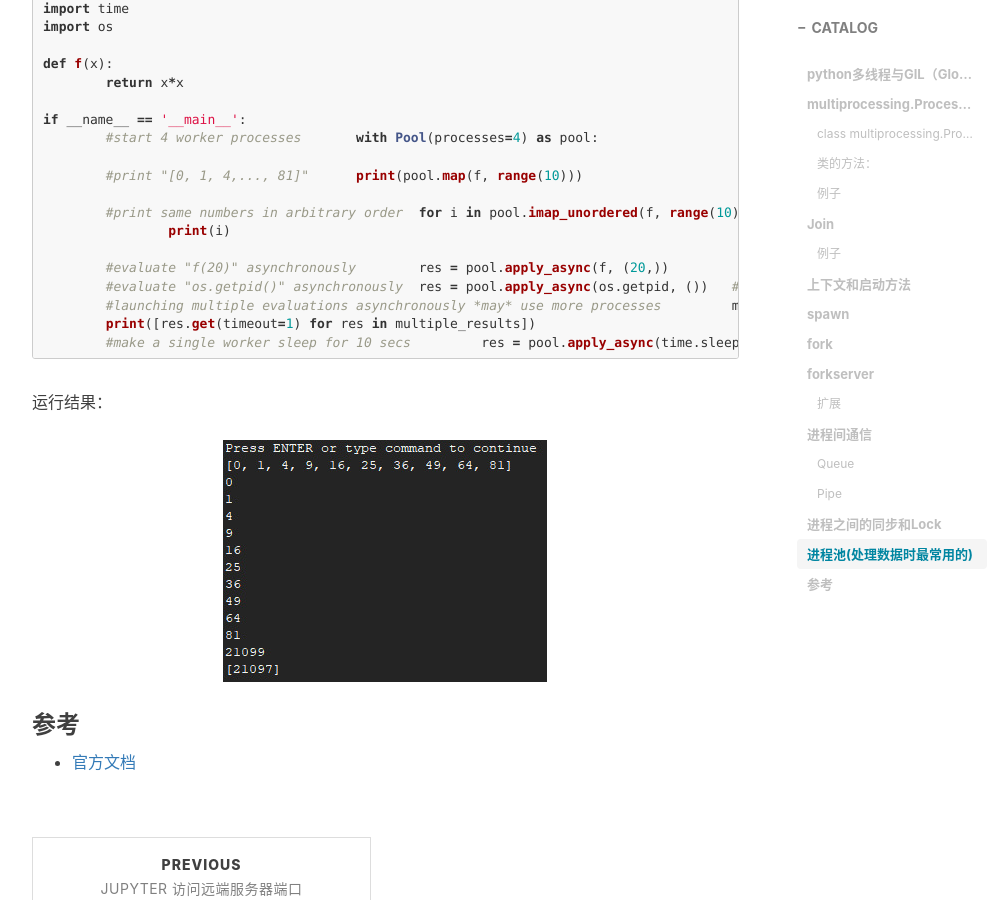
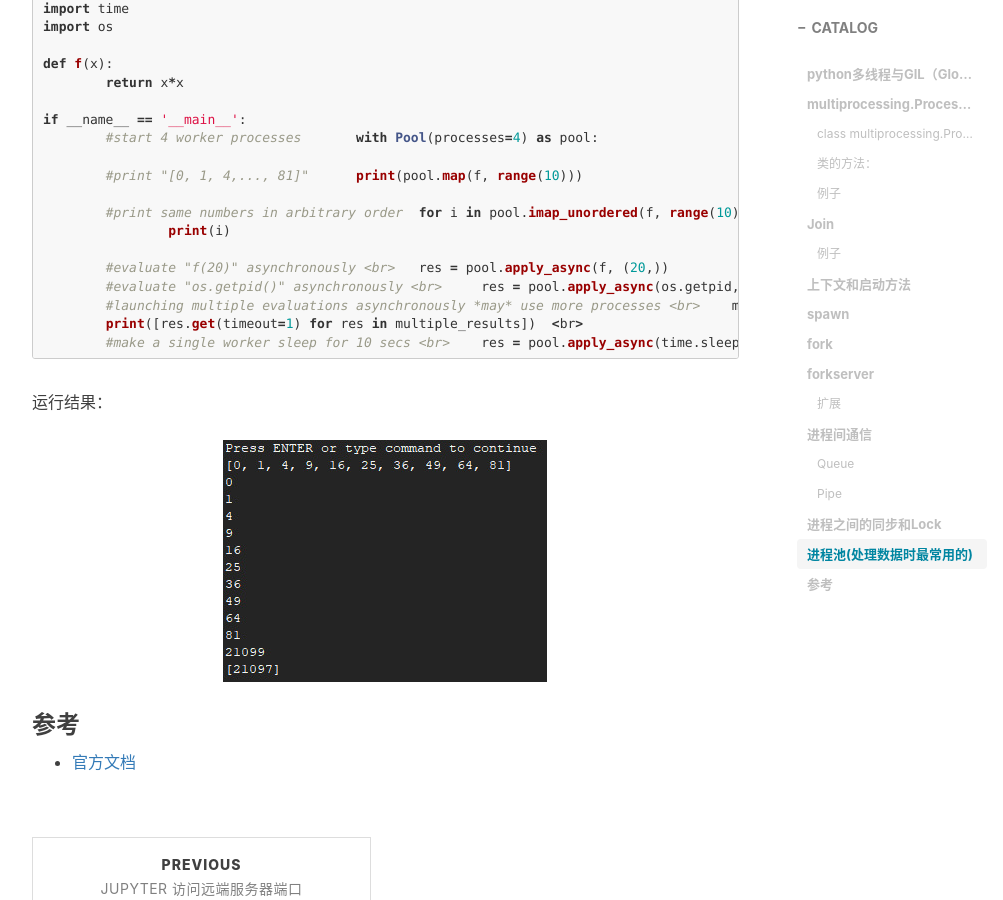
Before and after one commit to zhuxiaoxuhit/zhuxiaoxuhit.github.io, a Jekyll site: the page built from _posts/2020-01-15-PYTHON多进程与MULTIPROCESSING模块.md, in a window 1280 px wide and 900 px high, scrolled down 6573 px. Shown: the whole window, without its empty margins (233-1236 px from the left). Built offline with Jekyll 4.4.1, drawn with Linux system fonts in a browser that asks for light colours; nearby versions of some CDN libraries; comment, search, counter and statistics services are not loaded.

Commit message:
[Modify] mp

````diff
--- a/_posts/2020-01-15-PYTHON多进程与MULTIPROCESSING模块.md
+++ b/_posts/2020-01-15-PYTHON多进程与MULTIPROCESSING模块.md
@@ -184,19 +184,19 @@ if __name__ == '__main__':
 	for i in pool.imap_unordered(f, range(10)):
 		print(i)
 
-	#evaluate "f(20)" asynchronously
-	res = pool.apply_async(f, (20,))		# runs in *only* one process
-	print(res.get(timeout=1))		# prints "400"
+	#evaluate "f(20)" asynchronously <br>
+	res = pool.apply_async(f, (20,))		# runs in *only* one process  <br>
+	print(res.get(timeout=1))		# prints "400"  <br>
 
-	#evaluate "os.getpid()" asynchronously
-	res = pool.apply_async(os.getpid, ())	# runs in *only* one process
-	print(res.get(timeout=1))             	# prints the PID of that process
+	#evaluate "os.getpid()" asynchronously  <br>
+	res = pool.apply_async(os.getpid, ())	# runs in *only* one process  <br>
+	print(res.get(timeout=1))             	# prints the PID of that process <br>
 
-	#launching multiple evaluations asynchronously *may* use more processes
-	multiple_results = [pool.apply_async(os.getpid, ()) for i in range(4)]
-	print([res.get(timeout=1) for res in multiple_results])
-	#make a single worker sleep for 10 secs
-	res = pool.apply_async(time.sleep, (10,))
+	#launching multiple evaluations asynchronously *may* use more processes  <br>
+	multiple_results = [pool.apply_async(os.getpid, ()) for i in range(4)]  <br>
+	print([res.get(timeout=1) for res in multiple_results])  <br>
+	#make a single worker sleep for 10 secs  <br>
+	res = pool.apply_async(time.sleep, (10,))  <br>
 ```
 运行结果：
 ![mp10](/img/mp10.jpg)
````
